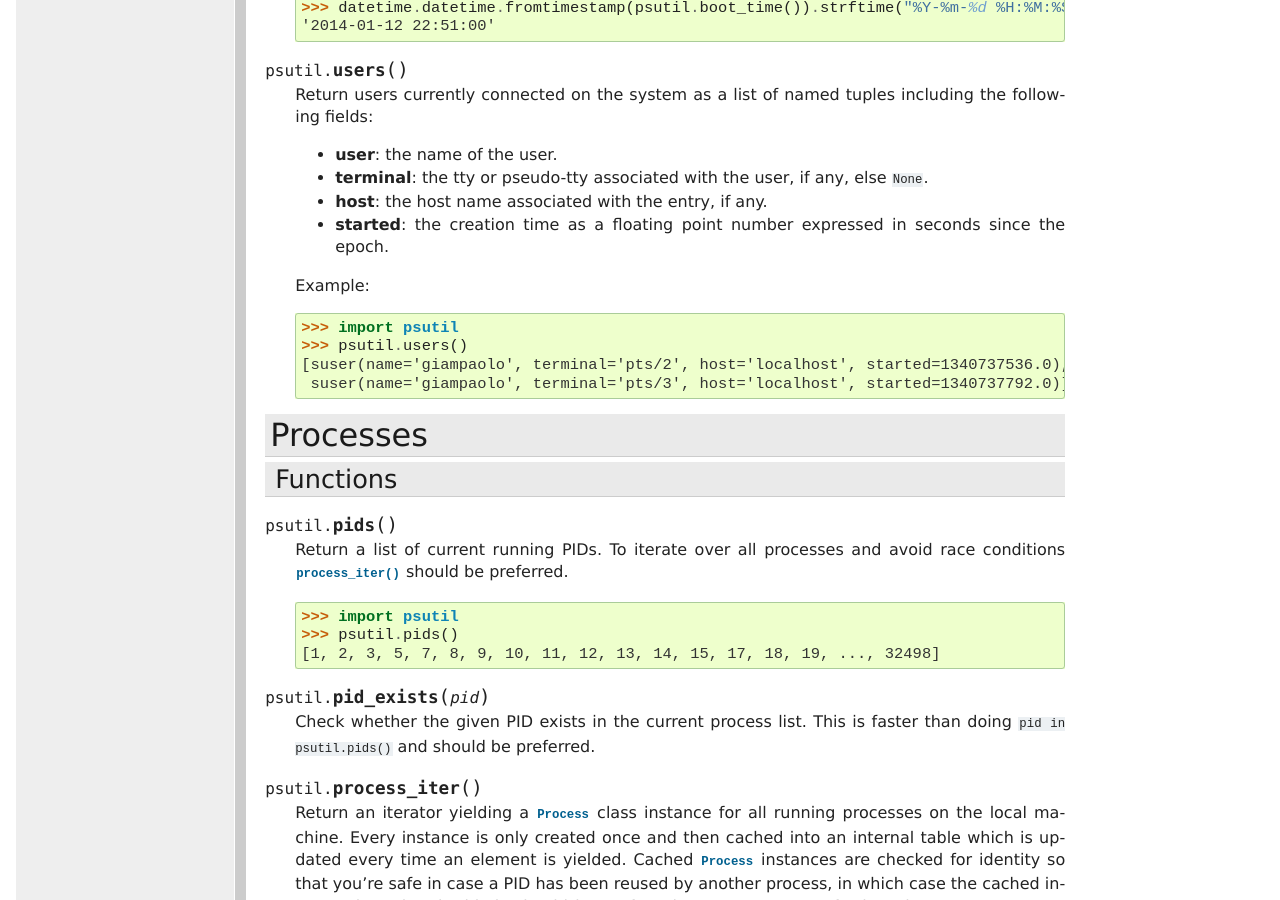
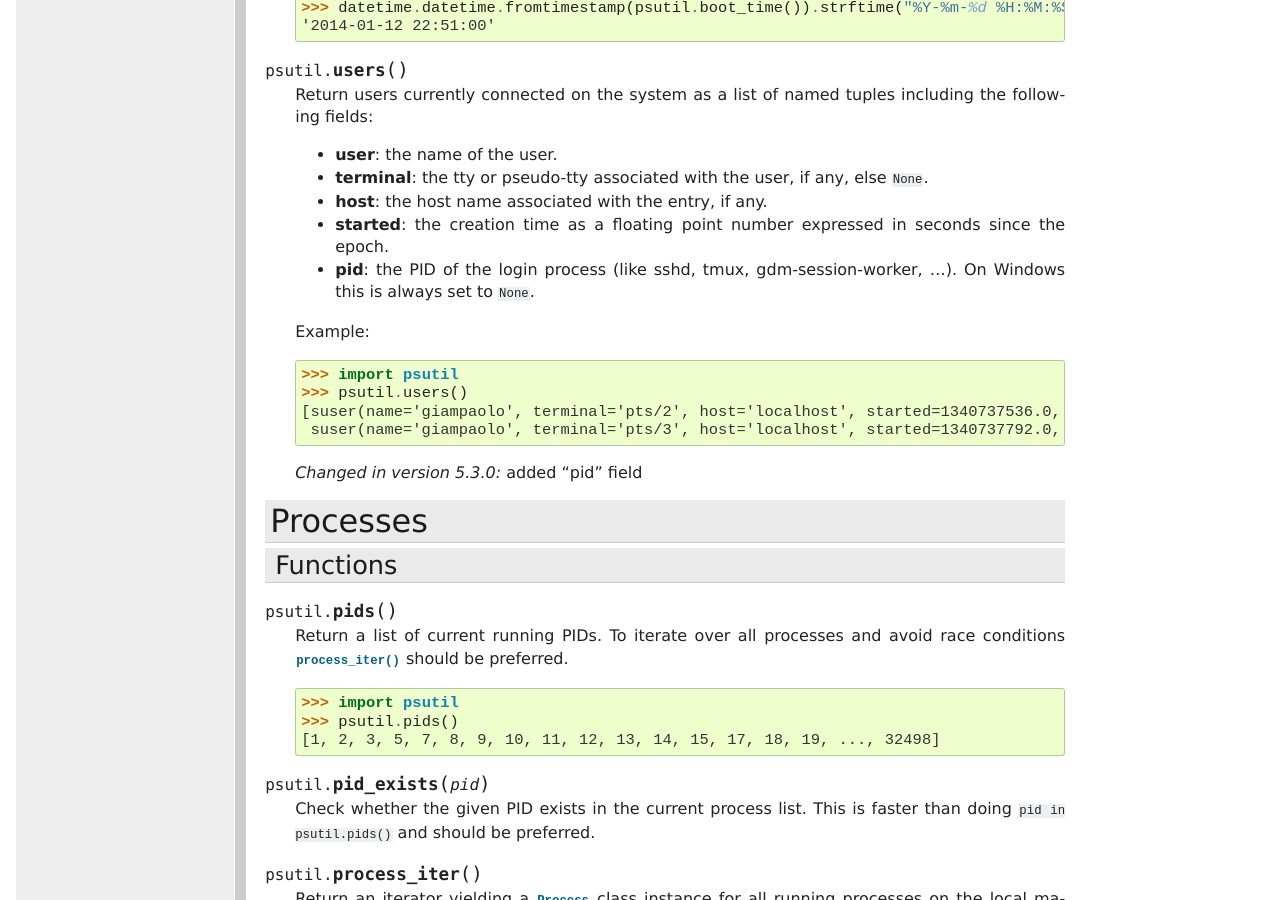
Before and after one commit to giampaolo/psutil, a Sphinx documentation site: the page built from docs/index.rst, in a window 1280 px wide and 900 px high, scrolled down 11976 px. Built offline with Sphinx 7.4.7, drawn with Linux system fonts in a browser that asks for light colours; formulas are drawn with MathJax 3; some of the changed text lies outside the part shown.

Commit message:
#1022: fix users() on Linux; update doc; bump up version

```diff
--- a/README.rst
+++ b/README.rst
@@ -229,8 +229,8 @@ Other system info
 
     >>> import psutil
     >>> psutil.users()
-    [user(name='giampaolo', terminal='pts/2', host='localhost', started=1340737536.0),
-     user(name='giampaolo', terminal='pts/3', host='localhost', started=1340737792.0)]
+    [suser(name='giampaolo', terminal='pts/2', host='localhost', started=1340737536.0, pid=1352),
+     suser(name='giampaolo', terminal='pts/3', host='localhost', started=1340737792.0, pid=1788)]
     >>>
     >>> psutil.boot_time()
     1365519115.0
--- a/docs/index.rst
+++ b/docs/index.rst
@@ -753,13 +753,18 @@ Other system info
   - **host**: the host name associated with the entry, if any.
   - **started**: the creation time as a floating point number expressed in
     seconds since the epoch.
+  - **pid**: the PID of the login process (like sshd, tmux, gdm-session-worker,
+    ...). On Windows this is always set to ``None``.
 
   Example::
 
     >>> import psutil
     >>> psutil.users()
-    [suser(name='giampaolo', terminal='pts/2', host='localhost', started=1340737536.0),
-     suser(name='giampaolo', terminal='pts/3', host='localhost', started=1340737792.0)]
+    [suser(name='giampaolo', terminal='pts/2', host='localhost', started=1340737536.0, pid=1352),
+     suser(name='giampaolo', terminal='pts/3', host='localhost', started=1340737792.0, pid=1788)]
+
+  .. versionchanged::
+    5.3.0 added "pid" field
 
 Processes
 =========
--- a/psutil/__init__.py
+++ b/psutil/__init__.py
@@ -192,7 +192,7 @@ __all__ = [
 ]
 __all__.extend(_psplatform.__extra__all__)
 __author__ = "Giampaolo Rodola'"
-__version__ = "5.2.3"
+__version__ = "5.3.0"
 version_info = tuple([int(num) for num in __version__.split('.')])
 AF_LINK = _psplatform.AF_LINK
 POWER_TIME_UNLIMITED = _common.POWER_TIME_UNLIMITED
```
Also changed, not shown: HISTORY.rst (+6 -7 lines), 5 other files.
